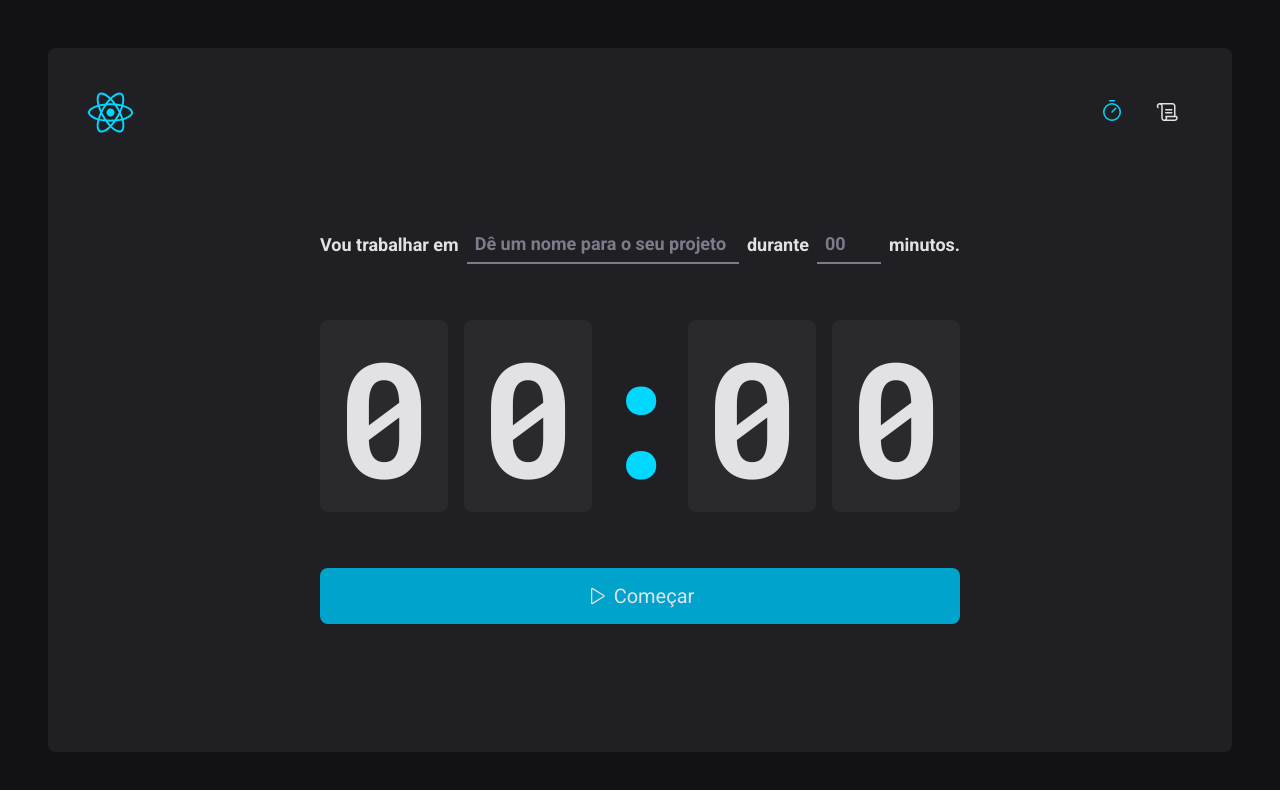
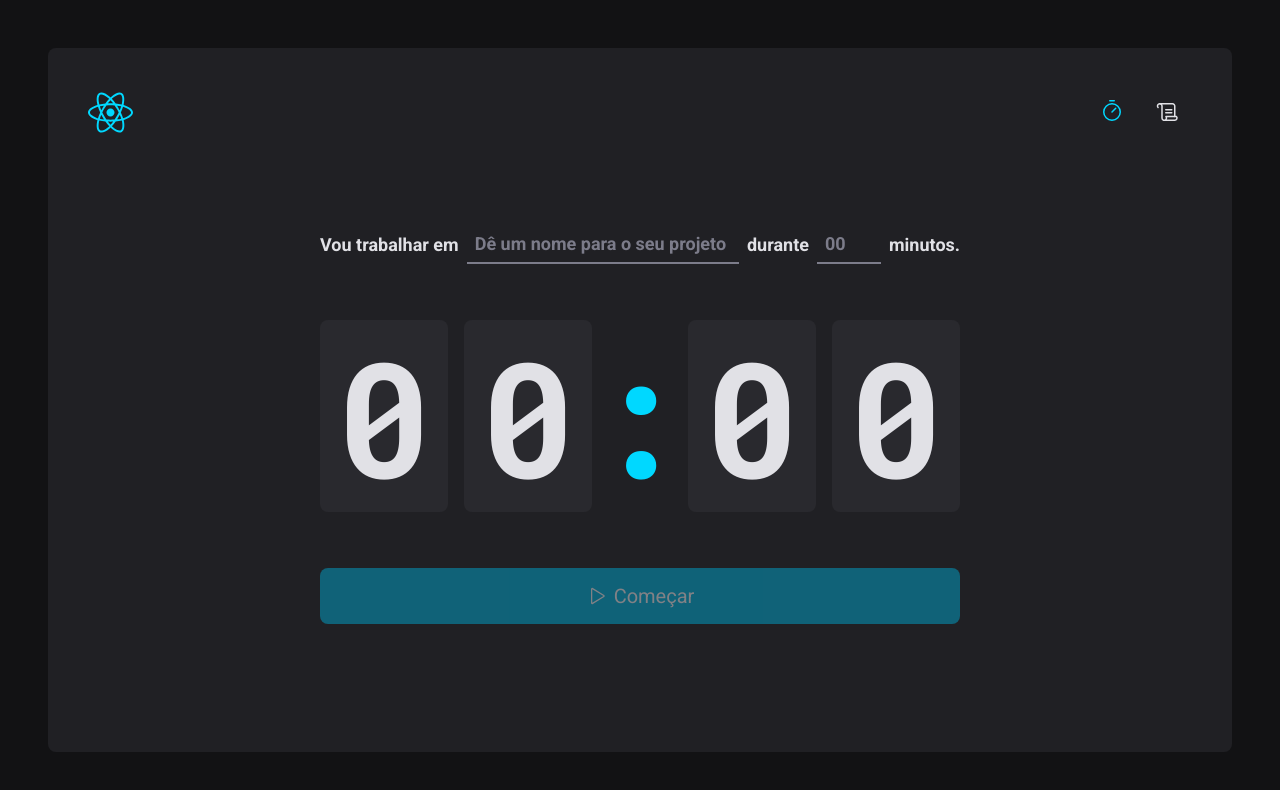
Before and after one commit to VitorFernandes-JS/02-ignite-timer, a React (Vite) app: page / in a window 1280 px wide. Shown: the top 790 px of the page. Built offline with nearby package versions, Linux system fonts and the light colour scheme.

Commit message:
feat: add zod in project

```diff
--- a/package.json
+++ b/package.json
@@ -14,7 +14,8 @@
     "react-dom": "^18.2.0",
     "react-hook-form": "^7.41.0",
     "react-router-dom": "^6.5.0",
-    "styled-components": "^5.3.6"
+    "styled-components": "^5.3.6",
+    "zod": "^3.20.2"
   },
   "devDependencies": {
     "@rocketseat/eslint-config": "^1.1.3",
--- a/src/pages/Home/index.tsx
+++ b/src/pages/Home/index.tsx
@@ -1,4 +1,5 @@
 import { Play } from "phosphor-react";
+import { useForm } from "react-hook-form";
 import {
   CountdownContainer,
   FormContainer,
@@ -10,12 +11,26 @@
 } from "./style";
 
 export function Home() {
+  const { register, handleSubmit, watch } = useForm();
+
+  function handleCreateNewCycle(data: any) {
+    console.log(data);
+  }
+
+  const task = watch("task");
+  const minutesAmount = watch("minutesAmount");
+
   return (
     <HomeContainer>
-      <form action="">
+      <form onSubmit={handleSubmit(handleCreateNewCycle)} action="">
         <FormContainer>
           <label htmlFor="task">Vou trabalhar em</label>
-          <TaskInput id="task" list="task-suggestions" placeholder="Dê um nome para o seu projeto" required />
+          <TaskInput
+            id="task"
+            list="task-suggestions"
+            placeholder="Dê um nome para o seu projeto"
+            {...register("task")}
+          />
 
           <datalist id="task-suggestions">
             <option value="Estudar" />
@@ -32,7 +47,7 @@
             step={5}
             min={5}
             max={60}
-            required
+            {...register("minutesAmount", { valueAsNumber: true })}
           />
 
           <span>minutos.</span>
@@ -46,7 +61,7 @@
           <span>0</span>
         </CountdownContainer>
 
-        <StartCountdownButton type="submit">
+        <StartCountdownButton disabled={!task || !minutesAmount} type="submit">
           <Play />
           Começar
         </StartCountdownButton>
```
Also changed, not shown: 1 other file (tests, documents, lock files or other folders).
